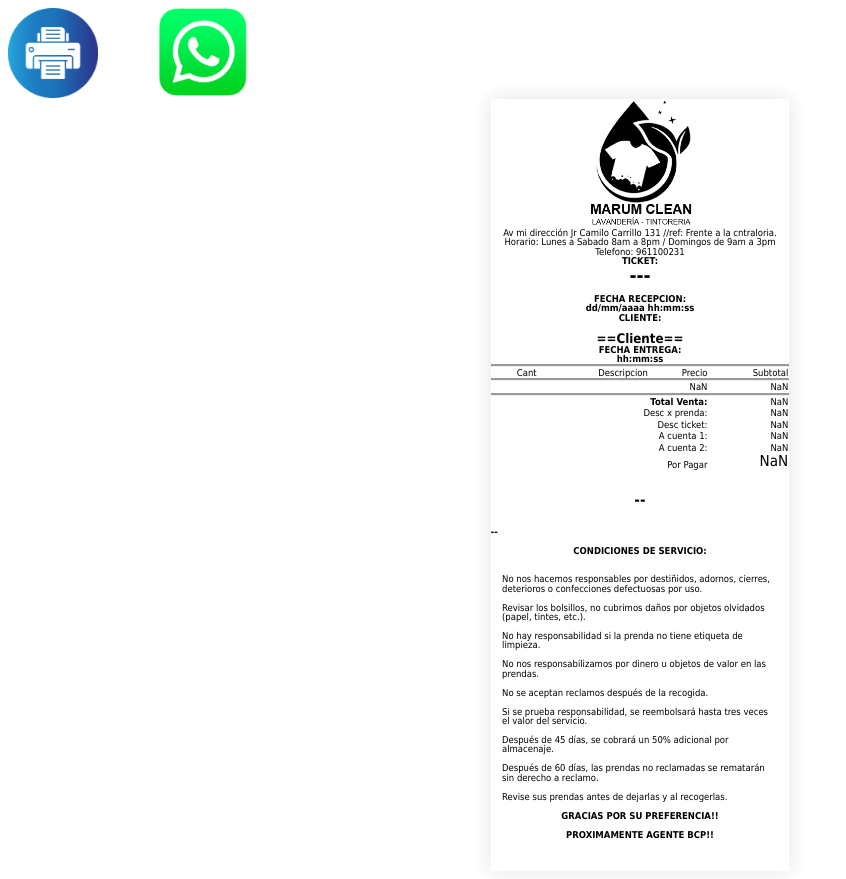
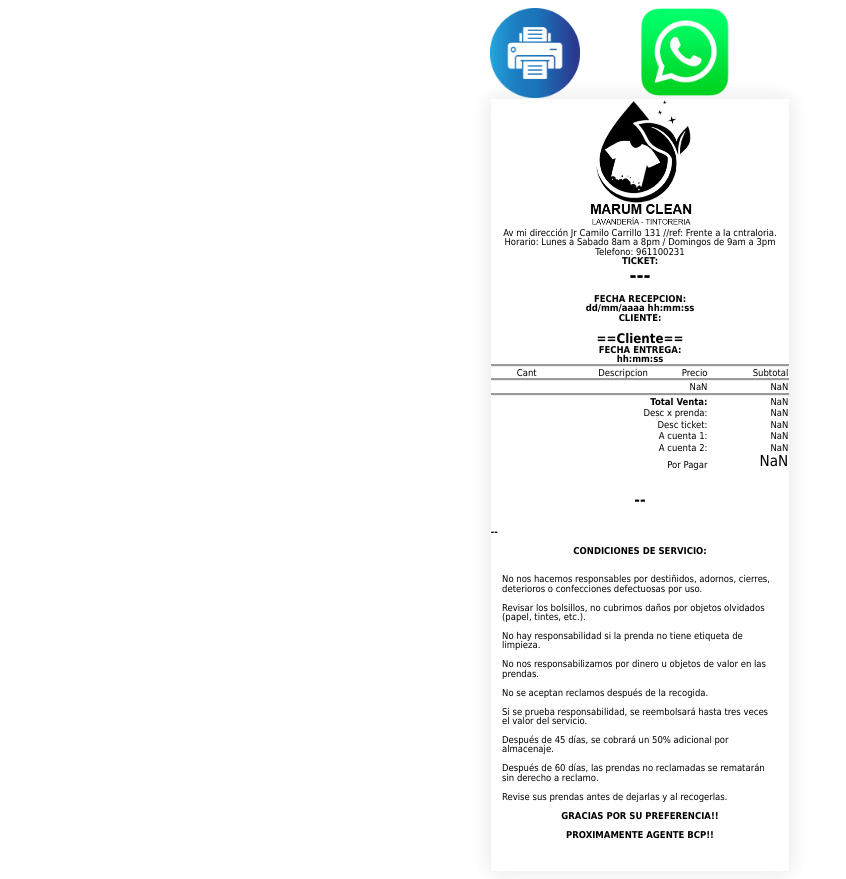
Before and after one commit to TickeVirtual/MarumClean, a plain HTML site: page index.html in a window 1280 px wide. Shown: the whole page, without its empty margins (0-846 px from the left). Drawn offline with Linux system fonts and the light colour scheme.

Commit message:
Update index.html

```diff
--- a/index.html
+++ b/index.html
@@ -6,7 +6,7 @@
     <meta http-equiv="X-UA-Compatible" content="IE=edge">
     <meta name="viewport" content="width=device-width, initial-scale=1.0">
     <title>Ticket de Compra</title>
-    <style>
+   <style>
 
 .m-0 {
         margin: 0 !important;
@@ -222,10 +222,9 @@
         }
 /* ---------------------------------------------------------------------------------------------- */
 
-.button-box {
-    max-width: 300px;
-    display: flex;
-    justify-content: center;
+.button-container {
+  display: flex;
+  justify-content: center; /* Centrar horizontalmente */
 }
 
 .button-box {
@@ -288,11 +287,6 @@ img#impresoraButton {
         var total_por_pagar = params.has('total_por_pagar') ? params.get('total_por_pagar') : " ";
         var estado = params.has('estado') ? params.get('estado') : "--";
         var total_prendas = params.has('total_prendas') ? params.get('total_prendas') : "--";
-
-
-
-
-        //Recibe los datos de los servicios (separados por comas)
         var cantidades = params.has('cantidades') ? params.get('cantidades') : "";
         var descripciones = params.has('servicios') ? params.get('servicios') : "";
         var detalle = params.has('detalles') ? params.get('detalles') : "";
```
